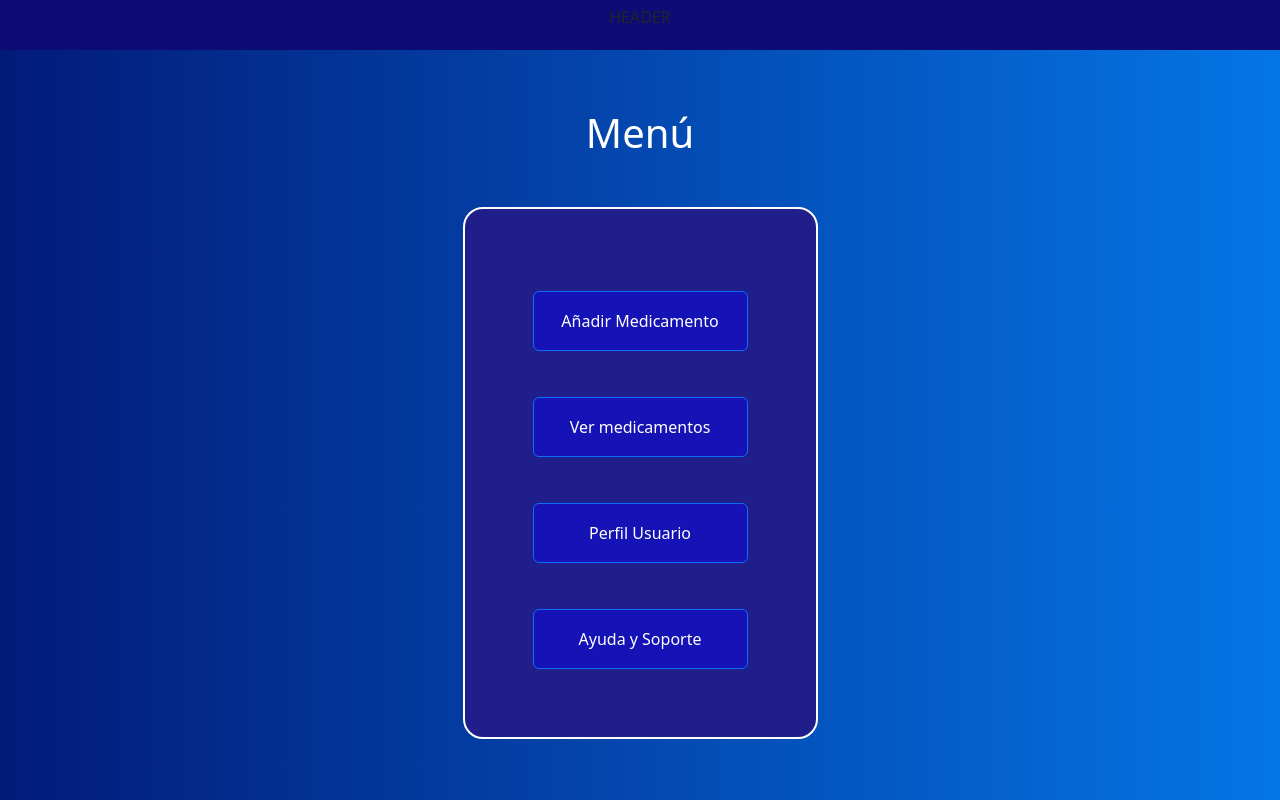
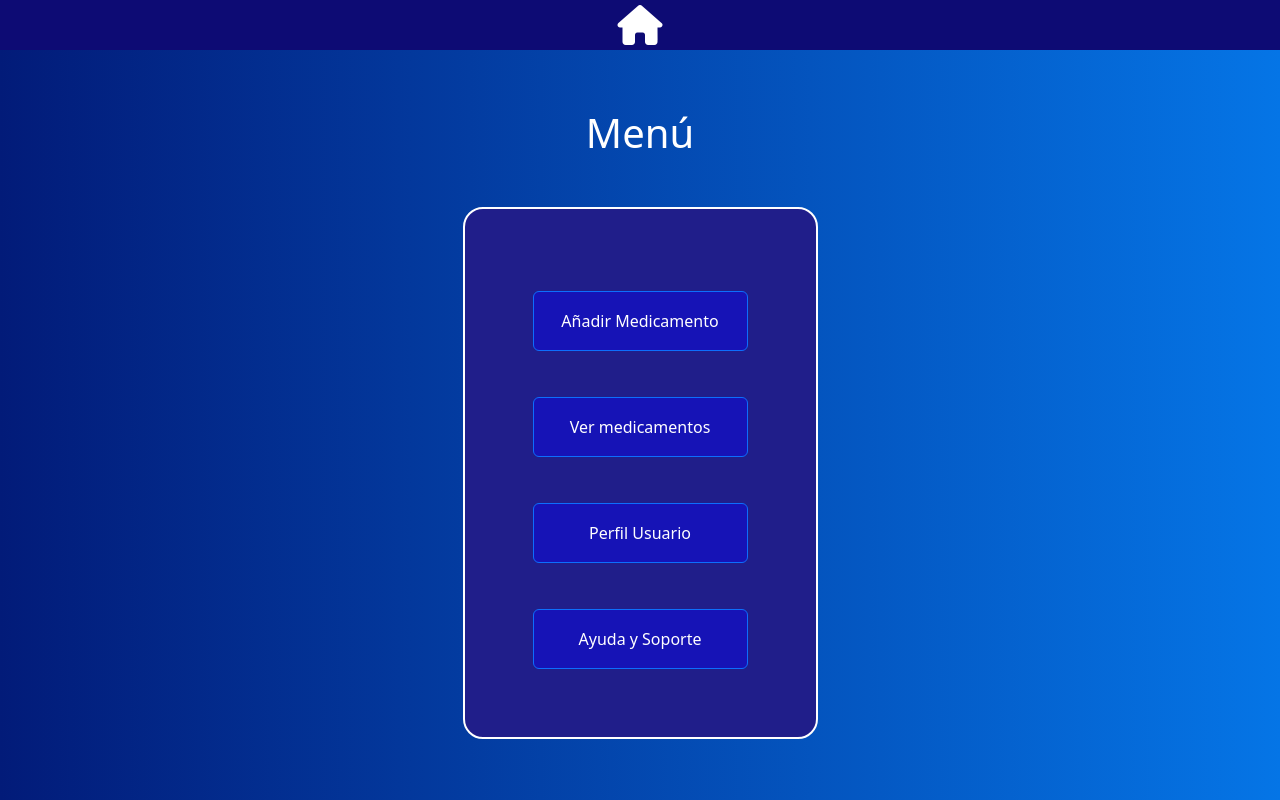
Before and after one commit to Nelson6203/MedMinderProject, an Angular app in the folder frontend/: page /menuPrincipal in a window 1280 px wide. Built offline with nearby package versions, Linux system fonts and the light colour scheme.

Commit message:
UPDATE Header

```diff
--- a/frontend/src/app/components/header/header.component.html
+++ b/frontend/src/app/components/header/header.component.html
@@ -1 +1,2 @@
-<p> HEADER </p>
+
+<i (click)="goToRoute('/');" class="fa-solid fa-house" style="color: #ffffff; font-size: 2.5em;"></i>
--- a/frontend/src/app/components/header/header.component.ts
+++ b/frontend/src/app/components/header/header.component.ts
@@ -1,4 +1,5 @@
 import { Component } from '@angular/core';
+import { Router } from '@angular/router';
 
 @Component({
   selector: 'app-header',
@@ -7,4 +8,9 @@ import { Component } from '@angular/core';
 })
 export class HeaderComponent {
 
+  constructor(private router: Router) { }
+
+  goToRoute(route: string) {
+    this.router.navigateByUrl(route);
+  }
 }
```
